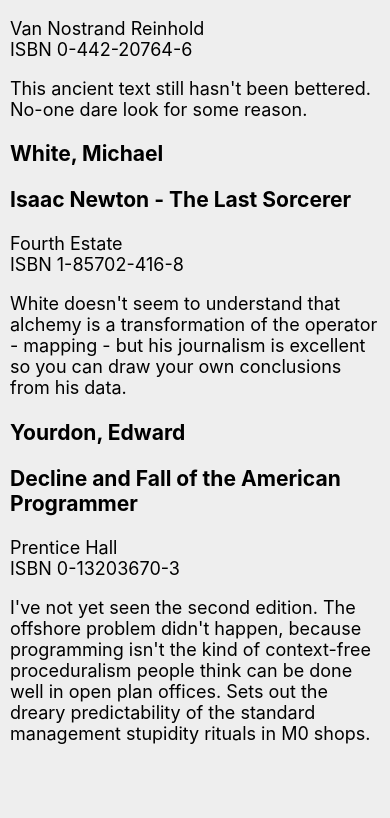
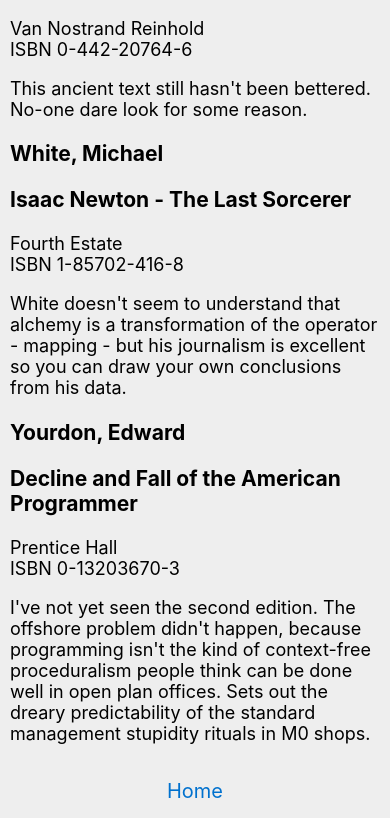
Before and after one commit to cristicismas/beautiful-programmers-stone, a plain HTML site: page appendix.html in a window 390 px wide. Shown: the part 6461-7279 px from the top of the page. Before the commit the page ends 7215 px from the top, so only its background shows below. Drawn offline with Linux system fonts and the light colour scheme.

Commit message:
Add a 'home' link

```diff
--- a/appendix.html
+++ b/appendix.html
@@ -265,5 +265,7 @@
       think can be done well in open plan offices. Sets out the dreary
       predictability of the standard management stupidity rituals in M0 shops.
     </p>
+
+    <a href="/" class="back-home">Home</a>
   </body>
 </html>
--- a/style.css
+++ b/style.css
@@ -46,6 +46,14 @@ a:visited {
   color: #0041ce;
 }
 
+a.back-home {
+  position: fixed;
+  right: 0;
+  bottom: 0;
+  padding: 10px;
+  font-size: 25px;
+}
+
 table {
   margin: 40px auto;
   border: 5px solid #333;
@@ -56,3 +64,27 @@ th, td, tr {
   border: 2px solid #333;
   padding: 5px;
 }
+
+@media (max-width: 1050px) {
+  body {
+    max-width: 80%;
+  }
+
+  a.back-home {
+    padding: 5px;
+    font-size: 20px;
+  }
+}
+
+@media (max-width: 650px) {
+  body {
+    max-width: 100%;
+  }
+
+  a.back-home {
+    position: static;
+    display: block;
+    margin-top: 30px;
+    text-align: center;
+  }
+}
```
Also changed, not shown: chapter-1.html (+2 -0 lines), chapter-2.html (+2 -0 lines), chapter-3.html (+2 -0 lines), chapter-4.html (+2 -0 lines), chapter-5.html (+2 -0 lines), chapter-6.html (+2 -0 lines), chapter-7.html (+2 -0 lines).
